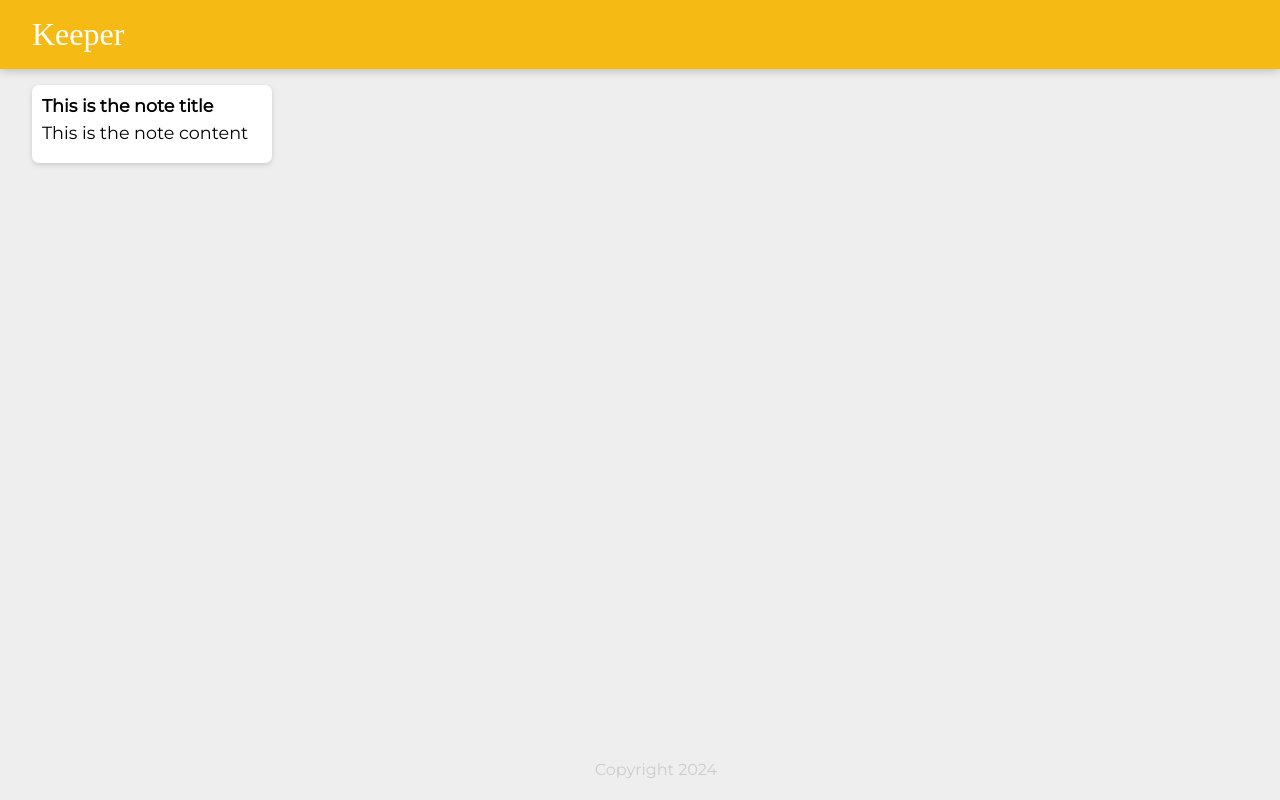
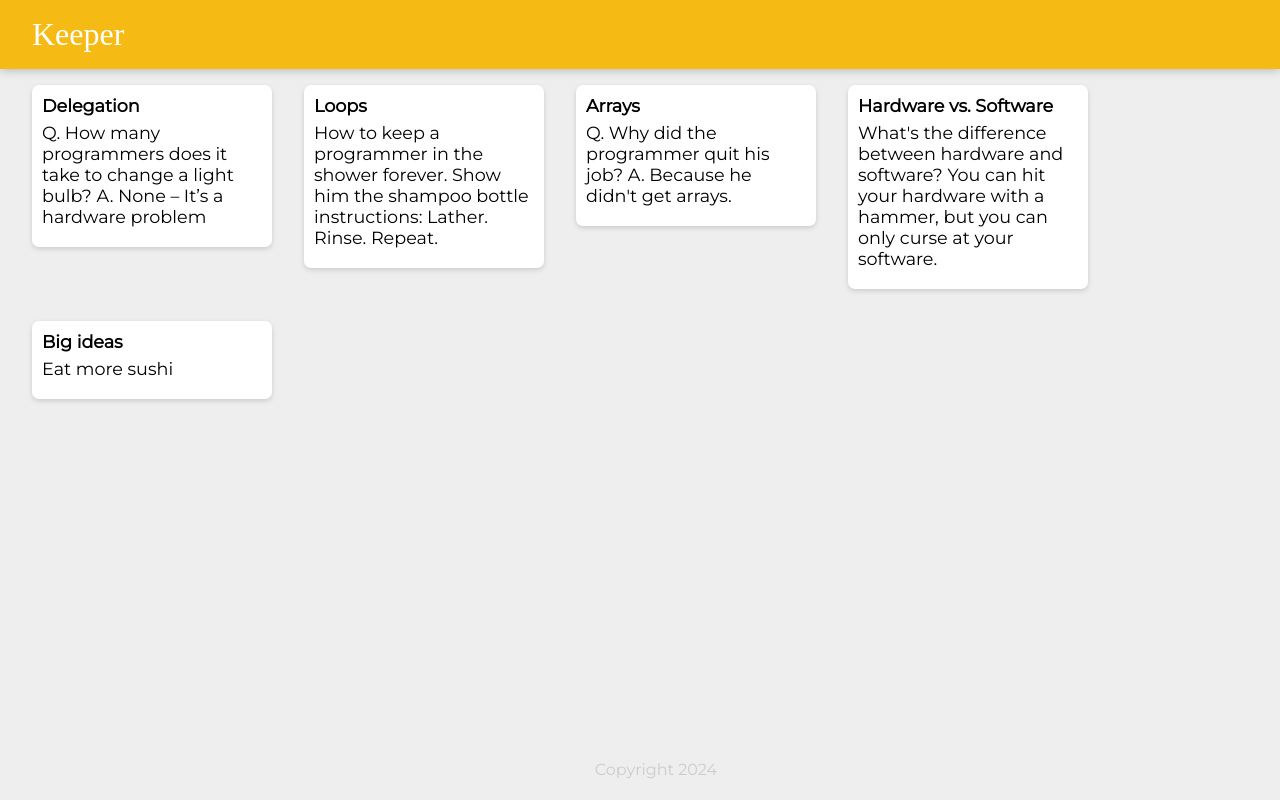
Before and after one commit to ricoace10/Keeper-App-, a React (Vite) app: page / in a window 1280 px wide. Built offline with nearby package versions, Linux system fonts and the light colour scheme; a web font is replaced by a local one.

Commit message:
note.ts coding

```diff
--- a/src/App.tsx
+++ b/src/App.tsx
@@ -1,12 +1,27 @@
 import Footer from "./components/Footer.tsx";
 import Header from "./components/Header.tsx";
 import Note from "./components/Note.tsx";
+import notes from "./components/notes.ts";
+
+function createNotes(notesItem: {
+  key: number;
+  title: string;
+  content: string;
+}) {
+  return (
+    <Note
+      key={notesItem.key}
+      title={notesItem.title}
+      content={notesItem.content}
+    />
+  );
+}
 
 function App() {
   return (
     <div>
       <Header />
-      <Note />
+      {notes.map(createNotes)}
       <Footer />
     </div>
   );
--- a/src/components/Note.tsx
+++ b/src/components/Note.tsx
@@ -1,8 +1,8 @@
-function Note() {
+function Note(props: { title: string; content: string }) {
   return (
     <div className="note">
-      <h1>This is the note title</h1>
-      <p>This is the note content</p>
+      <h1>{props.title}</h1>
+      <p>{props.content}</p>
     </div>
   );
 }
--- /dev/null
+++ b/src/components/notes.ts
@@ -0,0 +1,33 @@
+const notes = [
+  {
+    key: 1,
+    title: "Delegation",
+    content:
+      "Q. How many programmers does it take to change a light bulb? A. None – It’s a hardware problem",
+  },
+  {
+    key: 2,
+    title: "Loops",
+    content:
+      "How to keep a programmer in the shower forever. Show him the shampoo bottle instructions: Lather. Rinse. Repeat.",
+  },
+  {
+    key: 3,
+    title: "Arrays",
+    content:
+      "Q. Why did the programmer quit his job? A. Because he didn't get arrays.",
+  },
+  {
+    key: 4,
+    title: "Hardware vs. Software",
+    content:
+      "What's the difference between hardware and software? You can hit your hardware with a hammer, but you can only curse at your software.",
+  },
+  {
+    key: 5,
+    title: "Big ideas",
+    content: "Eat more sushi",
+  },
+];
+
+export default notes;
```
